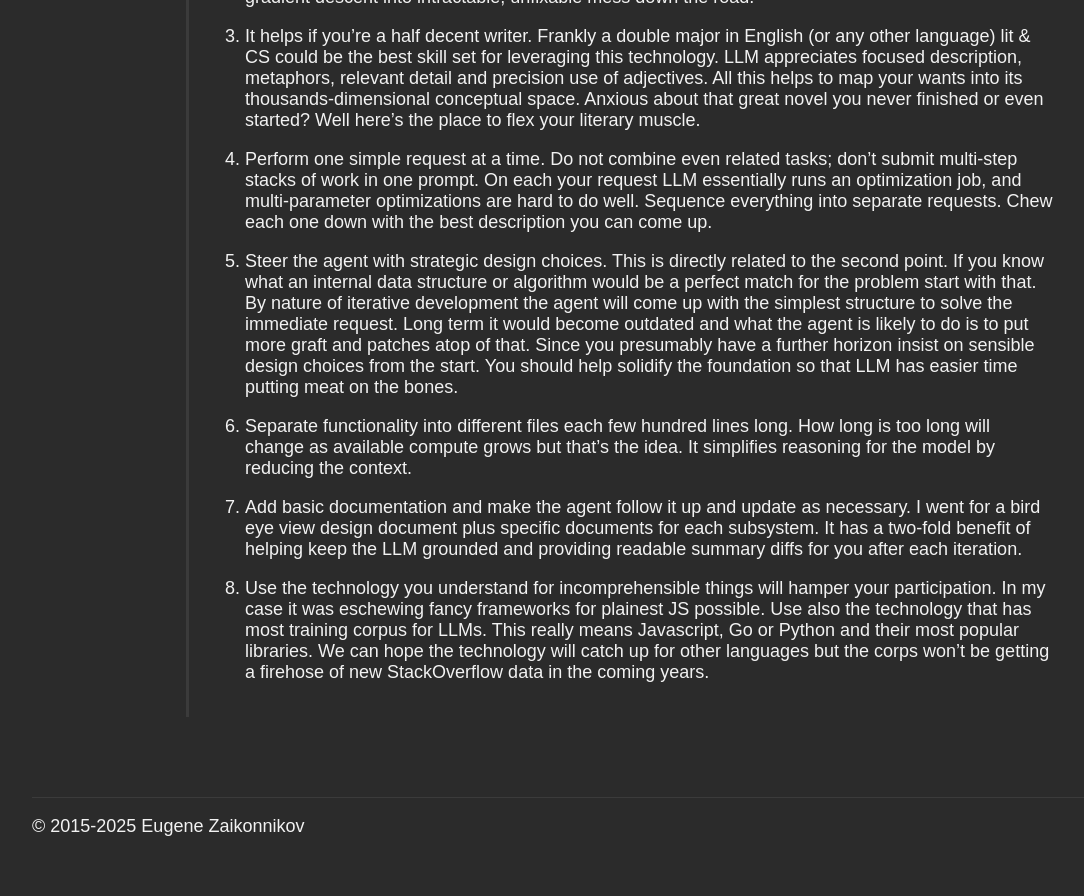
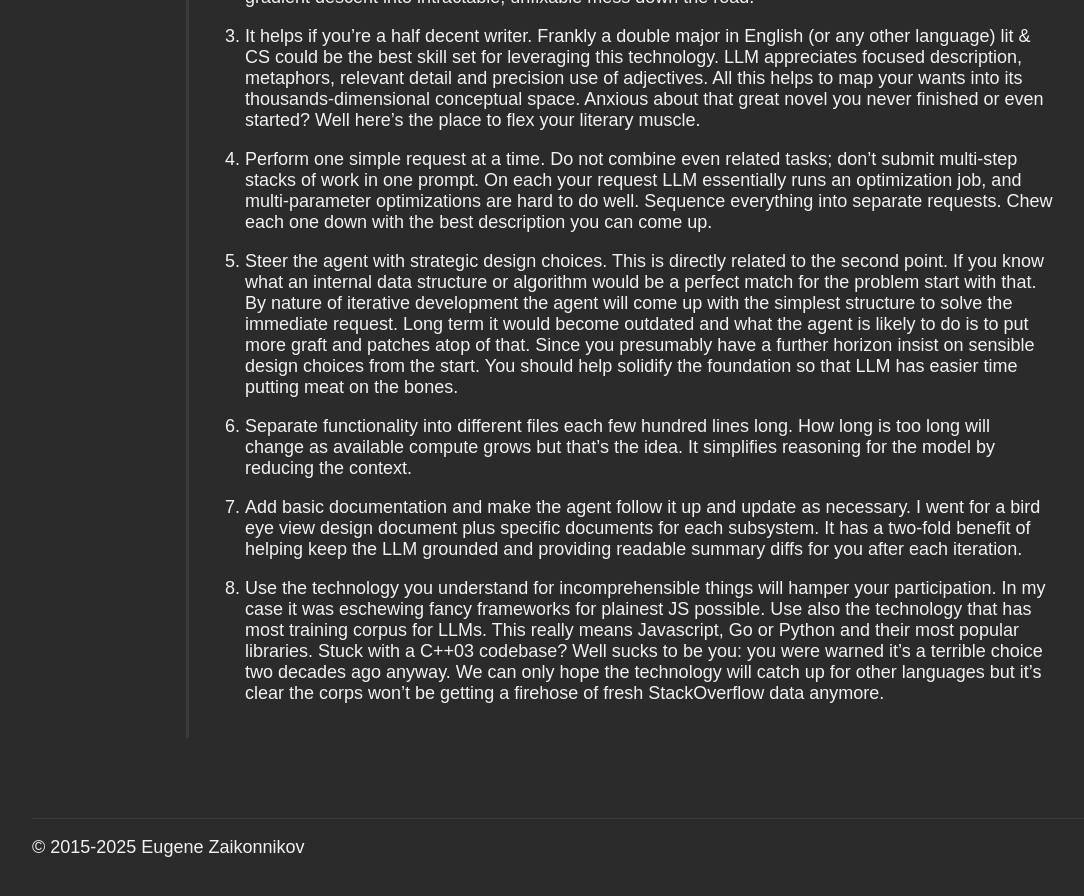
Before and after one commit to varjagg/varjagg.github.io, a Jekyll site: the page built from _posts/2025-10-01-vibecode-3d-gui.md, in a window 1280 px wide and 900 px high, scrolled down 2796 px. Shown: the top 896 px of the window, without its empty margins (24-1108 px from the left). Built offline with Jekyll 4.4.1, drawn with Linux system fonts in a browser that asks for light colours.

Commit message:
more prose

```diff
--- a/_posts/2025-10-01-vibecode-3d-gui.md
+++ b/_posts/2025-10-01-vibecode-3d-gui.md
@@ -47,4 +47,4 @@ So this was an interesting experience. There's some debate how true the metrics
 
 7. Add basic documentation and make the agent follow it up and update as necessary. I went for a bird eye view design document plus specific documents for each subsystem. It has a two-fold benefit of helping keep the LLM grounded and providing readable summary diffs for you after each iteration.
 
-8. Use the technology you understand for incomprehensible things will hamper your participation. In my case it was eschewing fancy frameworks for plainest JS possible. Use also the technology that has most training corpus for LLMs. This really means Javascript, Go or Python and their most popular libraries. We can hope the technology will catch up for other languages but the corps won't be getting a firehose of new StackOverflow data in the coming years.
+8. Use the technology you understand for incomprehensible things will hamper your participation. In my case it was eschewing fancy frameworks for plainest JS possible. Use also the technology that has most training corpus for LLMs. This really means Javascript, Go or Python and their most popular libraries. Stuck with a C++03 codebase? Well sucks to be you: you were warned it's a terrible choice two decades ago anyway. We can only hope the technology will catch up for other languages but it's clear the corps won't be getting a firehose of fresh StackOverflow data anymore.
```
